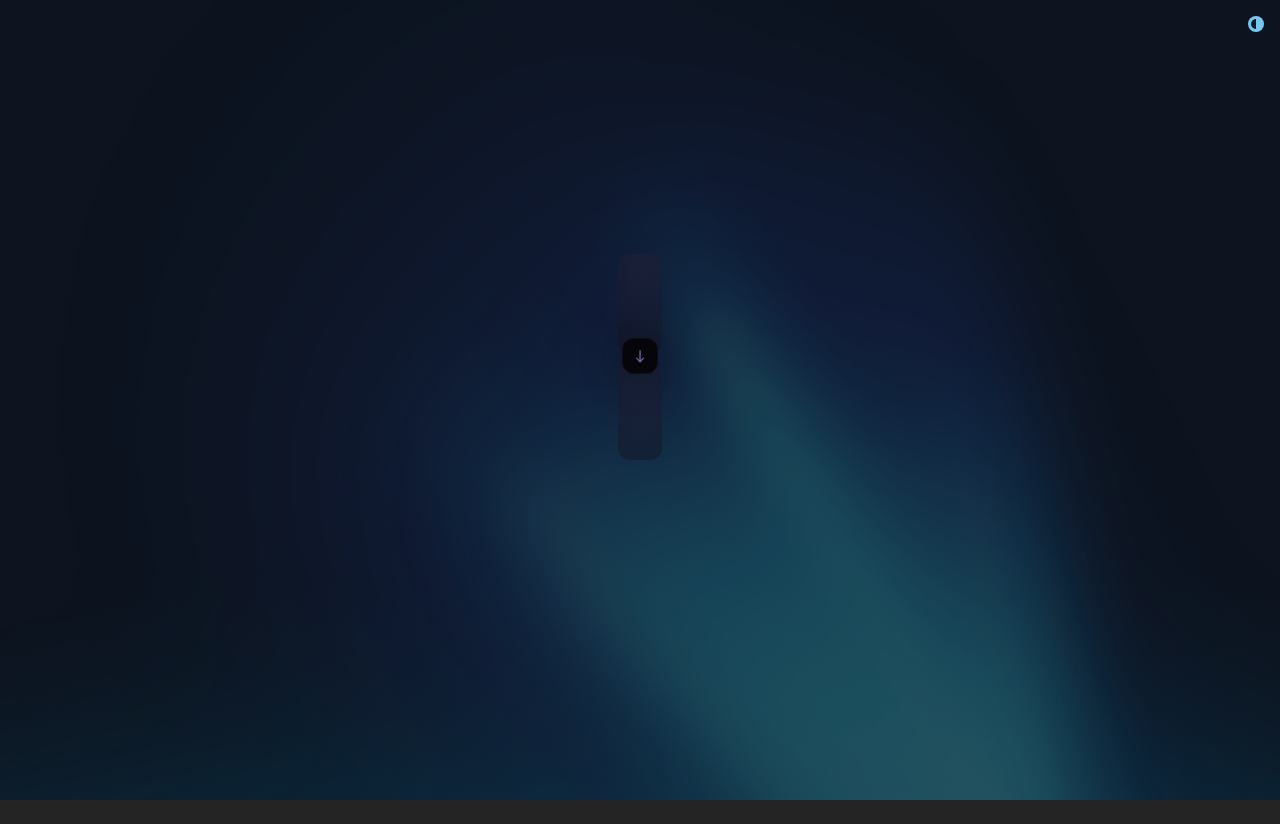
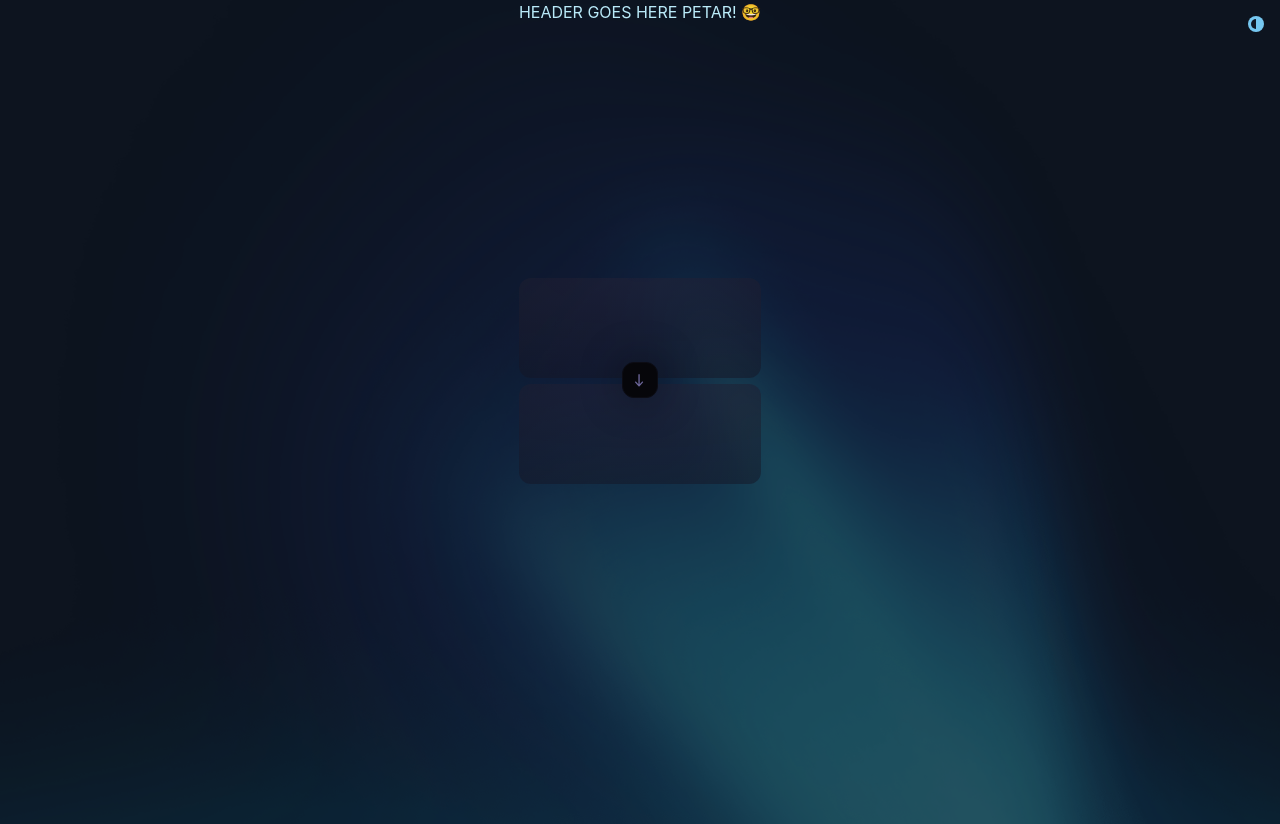
Before and after one commit to hackashell/DeFI-Omnidapp, a React (Vite) app: page / in a window 1280 px wide. Before the commit the page ends 800 px from the top, so only its background shows below. Built offline with nearby package versions, Linux system fonts and the light colour scheme.

Commit message:
Added Header component. 🍀

```diff
--- /dev/null
+++ b/src/components/Header/index.tsx
@@ -0,0 +1,16 @@
+import { APPLICATION_WIDTH } from '@/constants'
+import styled from 'styled-components'
+
+export const Header = () => (
+    <Container>
+        <Content>HEADER GOES HERE PETAR! 🤓</Content>
+    </Container>
+)
+
+const Container = styled.header``
+
+const Content = styled.div`
+    width: 100%;
+    max-width: ${APPLICATION_WIDTH};
+    margin: 0 auto;
+`
--- a/src/components/index.ts
+++ b/src/components/index.ts
@@ -1,3 +1,4 @@
 export * from './BackgroundImage'
+export * from './Header'
 export * from './ThemeSwitch'
 export * from './SwapBox'
--- a/src/providers/StyledComponentsProvider.tsx
+++ b/src/providers/StyledComponentsProvider.tsx
@@ -6,7 +6,7 @@ import styled, {
 } from 'styled-components'
 import { sky, skyDark } from '@radix-ui/colors'
 
-import { ThemeSwitch, BackgroundImage } from '@/components'
+import { BackgroundImage, Header, ThemeSwitch } from '@/components'
 
 import { APPLICATION_WIDTH } from '@/constants'
 
@@ -111,6 +111,7 @@ export function StyledComponentsProvider({
         <ThemeProvider theme={theme === Theme.LIGHT ? lightTheme : darkTheme}>
             <GlobalStyles />
             <BackgroundImage />
+            <Header />
             <ThemeSwitch themeSwitchHandler={themeSwitchHandler} />
             <Container>{children}</Container>
         </ThemeProvider>
```
